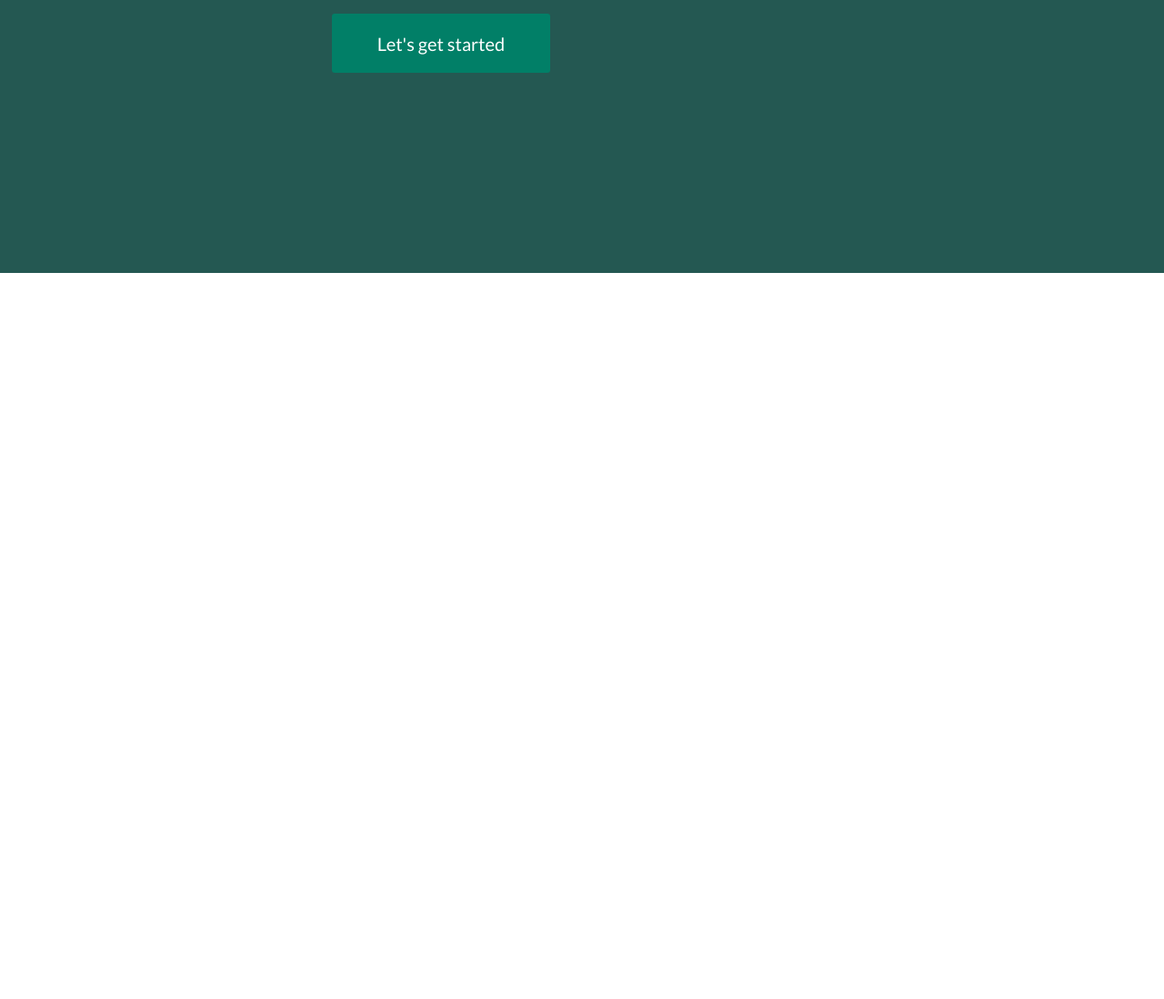
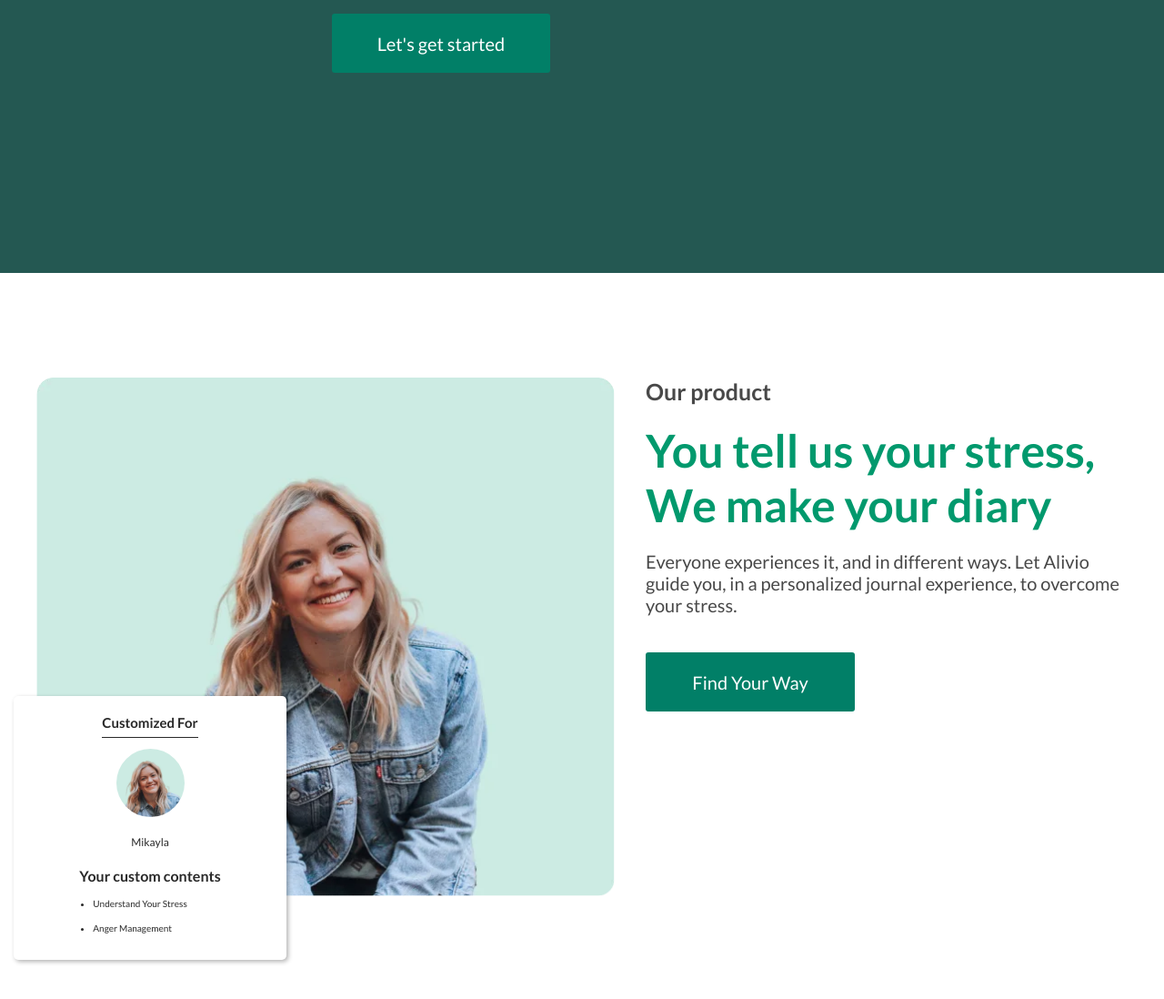
Before and after one commit to VA-LE-RY/alivio_page, a plain HTML site: page index.html in a window 1280 px wide. Shown: the part 3485-4583 px from the top of the page at 91% size. Before the commit the page ends 3785 px from the top, so only its background shows below. Drawn offline with Linux system fonts and the light colour scheme.

Commit message:
product section

```diff
--- a/index.css
+++ b/index.css
@@ -5,3 +5,5 @@
 @import url('styles/about.css');
 @import url('styles/card.css');
 @import url('styles/success.css');
+@import url('styles/product.css');
+@import url('styles/person-card.css');
--- a/index.html
+++ b/index.html
@@ -102,8 +102,37 @@
                         <div class="success__gradient"></div>
                     </div>
                 </div>
+            </div>
+        </section>
 
+        <section class="product" aria-label="product section">
+            <div class="container">
+                <div class="product__wrapper">
+                    <div class="product__preview">
+                        <img src="assets/webp/Image 4.webp" alt="product preview" class="product__preview-img">
+                    </div>
+                    <div class="product__content">
+                        <h4 class="product__info">Our product</h4>
+                        <h5 class="product__title">You tell us your stress, We make your diary</h5>
+                        <p class="product__desc">Everyone experiences it, and in different ways. Let Alivio guide you, in a personalized journal experience, to overcome your stress.</p>
+                        <button class="btn">Find Your Way</button>
+                    </div>
 
+                    <figure class="person-card" aria-label="person card">
+                        <h4 class="person-card__title">Customized For</h4>
+                        <div class="person-card__preview">
+                            <img src="assets/webp/Image 4.webp" alt="preview-img" class="person-card__preview-img">
+                        </div>
+                        <h5 class="person-card__name">Mikayla</h5>
+                        <blockquote class="person-card__desc" aria-label="description">
+                            <h6 class="person-card__subtitle">Your custom contents</h6>
+                            <ul class="person-card__list">
+                                <li class="person-card__list-item">Understand Your Stress</li>
+                                <li class="person-card__list-item">Anger Management</li>
+                            </ul>
+                        </blockquote>
+                    </figure>
+                </div>
             </div>
         </section>
     </main>
--- a/styles/basic.css
+++ b/styles/basic.css
@@ -19,7 +19,7 @@ a {
     color: unset;
 }
 
-h1, h2, h3, h4, h5, h6, p, figure {
+h1, h2, h3, h4, h5, h6, p, figure, blockquote {
     margin: 0;
 }
 
--- /dev/null
+++ b/styles/person-card.css
@@ -0,0 +1,70 @@
+.person-card {
+    position: absolute;
+    top: 350px;
+    left: 5px;
+    background-color: var(--co-white);
+    width: 300px;
+    height: 290px;
+    padding: 20px 0;
+    border-radius: 5px;
+    box-shadow: 2px 2px 5px 0 rgba(0,0,0,.3);
+    overflow: hidden;
+    color: var(--co-black);
+    display: flex;
+    flex-direction: column;
+    justify-content: start;
+    align-items: center;
+    gap: 20px;
+}
+
+.person-card__title {
+    font-size: 15px;
+    font-weight: 600;
+    position: relative;
+}
+
+.person-card__title::after {
+    content: "";
+    position: absolute;
+    top: 25px;
+    left: 0;
+    right: 0;
+    height: 1px;
+    background-color: var(--co-black);
+}
+
+.person-card__preview {
+    border-radius: 50%;
+    width: 75px;
+    height: 75px;
+    overflow: hidden;
+    flex-shrink: 0;
+}
+
+.person-card__preview-img {
+    width: 120px;
+    height: 120px;
+    object-fit: cover;
+    object-position: -30px -10px;
+}
+
+.person-card__name {
+    font-size: 12px;
+    font-weight: 400;
+}
+
+.person-card__subtitle {
+    font-size: 16px;
+    font-weight: 700;
+}
+
+.person-card__list {
+    list-style: disc;
+    margin: 15px  0 0 15px;
+}
+
+.person-card__list-item {
+    font-size: 10px;
+    font-weight: 400;
+    margin: 15px 0 0 0;
+}
--- /dev/null
+++ b/styles/product.css
@@ -0,0 +1,90 @@
+.product {
+    padding: 115px 0 240px 0;
+}
+
+.product__wrapper {
+    width: 100%;
+    position: relative;
+    display: flex;
+    gap: 15px;
+    justify-content: space-between;
+    align-items: start;
+    padding: 0 30px;
+}
+
+.product__preview {
+    height: 570px;
+    border-radius: 18px;
+    overflow: hidden;
+}
+
+.product__preview-img {
+    width: 100%;
+    height: 100%;
+    object-fit: cover;
+}
+
+.product__content {
+    max-width: 530px;
+    display: flex;
+    flex-direction: column;
+    justify-content: start;
+    align-items: start;
+    row-gap: 20px;
+}
+
+.product__info {
+    color: var(--co-light-black);
+    font-size: 25px;
+    font-weight: 600;
+}
+
+.product__title {
+    color: var(--co-light-green);
+    font-size: 50px;
+    font-weight: 700;
+}
+
+.product__desc {
+    color: var(--co-light-black);
+    font-size: 20px;
+    font-weight: 400;
+}
+
+.product__content .btn {
+    width: 230px;
+    height: 65px;
+    margin: 20px 0 0 0;
+}
+
+@media (max-width: 992px) {
+    .product__title {
+        font-size: 32px;
+    }
+    .product__content {
+        max-width: 390px;
+    }
+}
+
+@media (max-width: 768px) {
+    .product {
+        padding: 115px 0;
+    }
+    .product__wrapper {
+        flex-wrap: wrap;
+        justify-content: center;
+        gap: 50px;
+    }
+    .product__preview {
+        height: 470px;
+    }
+    .product__title {
+        font-size: 28px;
+    }
+    .product__desc {
+        font-size: 16px;
+    }
+    .product__wrapper .person-card {
+        display: none;
+    }
+}
```
